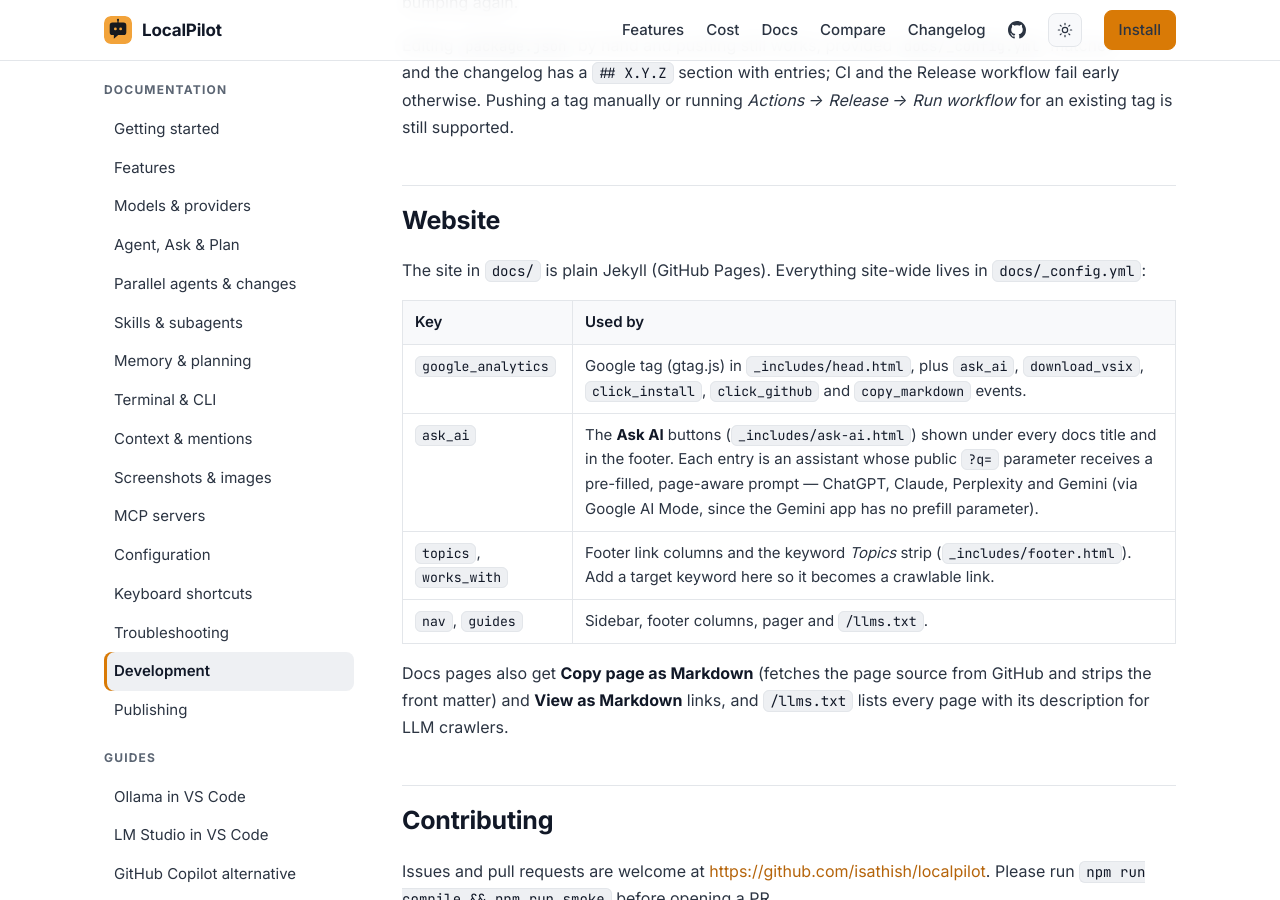
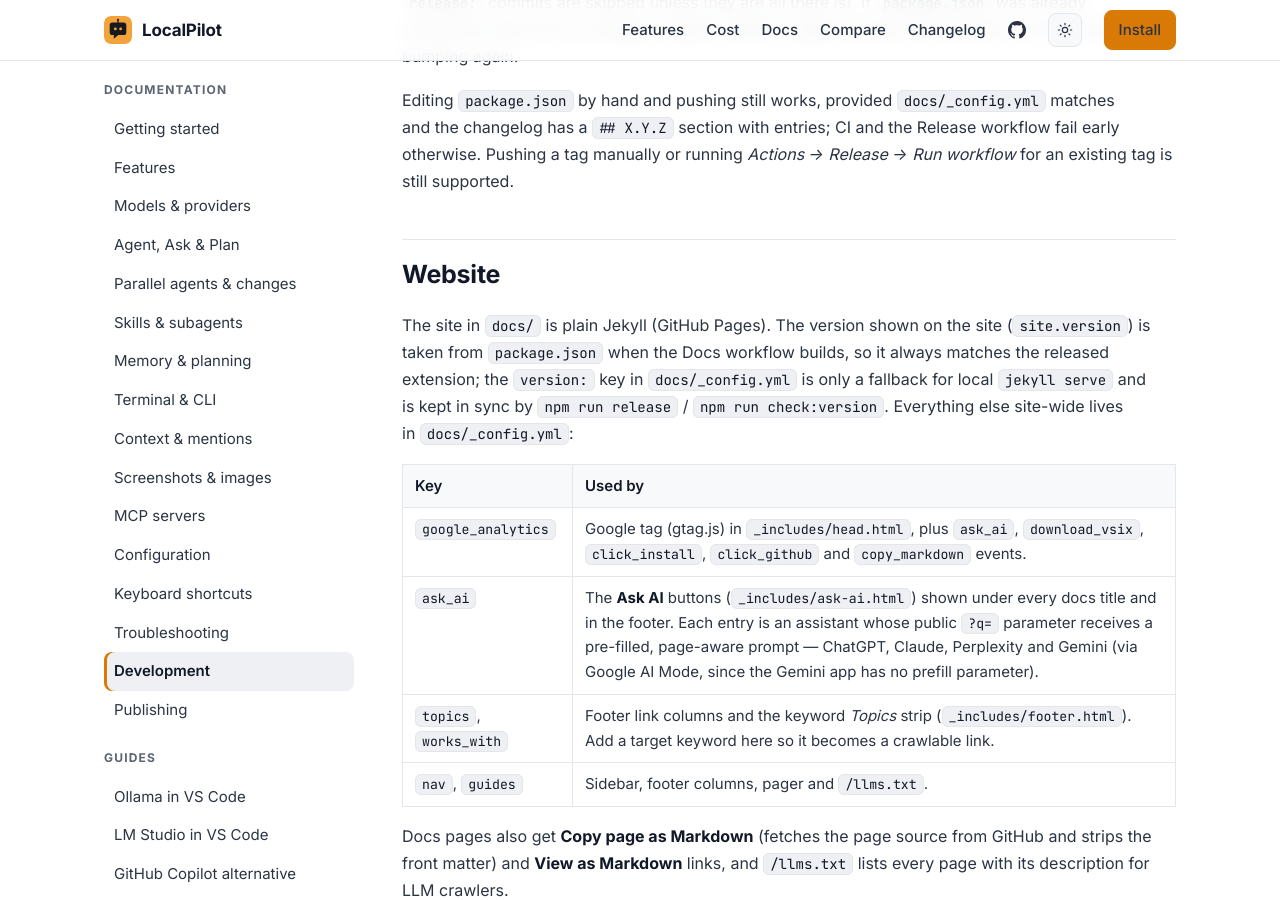
Before and after one commit to isathish/localpilot, a Jekyll site: the page built from docs/docs/development.md, in a window 1280 px wide and 900 px high, scrolled down 3952 px. Built offline with Jekyll 4.4.1, drawn with Linux system fonts in a browser that asks for light colours; some of the changed text lies outside the part shown.

Commit message:
ci(docs): keep the website version in sync with releases
The release bump commit is pushed with GITHUB_TOKEN, which never triggers the
Docs push workflow, so the site kept showing v0.2.9 after 1.0.0 shipped. The
Release workflow now dispatches the Docs workflow after publishing, and the
Docs build takes site.version from package.json instead of relying on the
hand-maintained copy in docs/_config.yml.

Co-authored-by: Copilot <223556219+Copilot@users.noreply.github.com>

```diff
--- a/docs/docs/development.md
+++ b/docs/docs/development.md
@@ -84,7 +84,7 @@ Releases are driven by the version in `package.json`. **Whenever `main` carries
 
 1. **prepare** checks that `package.json`, `package-lock.json`, `docs/_config.yml` and the `CHANGELOG.md` section agree (`npm run check:version`) and decides whether the version is new.
 2. **verify** type-checks, lints, runs the smoke and Extension Host tests, packages `localpilot-X.Y.Z.vsix` and checks the version inside the VSIX.
-3. **publish** creates the `vX.Y.Z` tag, the GitHub Release (that version's changelog section as notes, plus the VSIX, a stable `localpilot.vsix` and `SHA256SUMS.txt`) and publishes to the VS Code Marketplace and Open VSX when the `VSCE_PAT` / `OVSX_PAT` secrets exist. A failed publish fails the run; re-run **Publish to Marketplace** for that tag to retry without burning a version.
+3. **publish** creates the `vX.Y.Z` tag, the GitHub Release (that version's changelog section as notes, plus the VSIX, a stable `localpilot.vsix` and `SHA256SUMS.txt`) and publishes to the VS Code Marketplace and Open VSX when the `VSCE_PAT` / `OVSX_PAT` secrets exist. A failed publish fails the run; re-run **Publish to Marketplace** for that tag to retry without burning a version. Finally it starts the **Docs** workflow so the website shows the new version (commits pushed by the workflow itself do not trigger push-based runs, so this is done explicitly).
 
 Pushes that do not change the version are checked for releasable commits: if the push contains anything other than `docs:`, `chore:`, `ci:`, `build:`, `test:`, `style:` or `release:` commits, a **bump** job runs `scripts/release.js` on `main` (patch by default; minor for a breaking `type!:` commit; or whatever `[release patch|minor|major]` in a commit message asks for), commits `release: vX.Y.Z` and starts a new Release run, which tags and publishes it. Put `[skip release]` in a commit message to hold a push back. Pushes with only housekeeping commits run CI and deploy the docs.
 
@@ -106,7 +106,7 @@ Editing `package.json` by hand and pushing still works, provided `docs/_config.y
 
 ## Website
 
-The site in `docs/` is plain Jekyll (GitHub Pages). Everything site-wide lives in `docs/_config.yml`:
+The site in `docs/` is plain Jekyll (GitHub Pages). The version shown on the site (`site.version`) is taken from `package.json` when the Docs workflow builds, so it always matches the released extension; the `version:` key in `docs/_config.yml` is only a fallback for local `jekyll serve` and is kept in sync by `npm run release` / `npm run check:version`. Everything else site-wide lives in `docs/_config.yml`:
 
 | Key | Used by |
 |---|---|
```
Also changed, not shown: .github/workflows/docs.yml, .github/workflows/release.yml, CHANGELOG.md.
